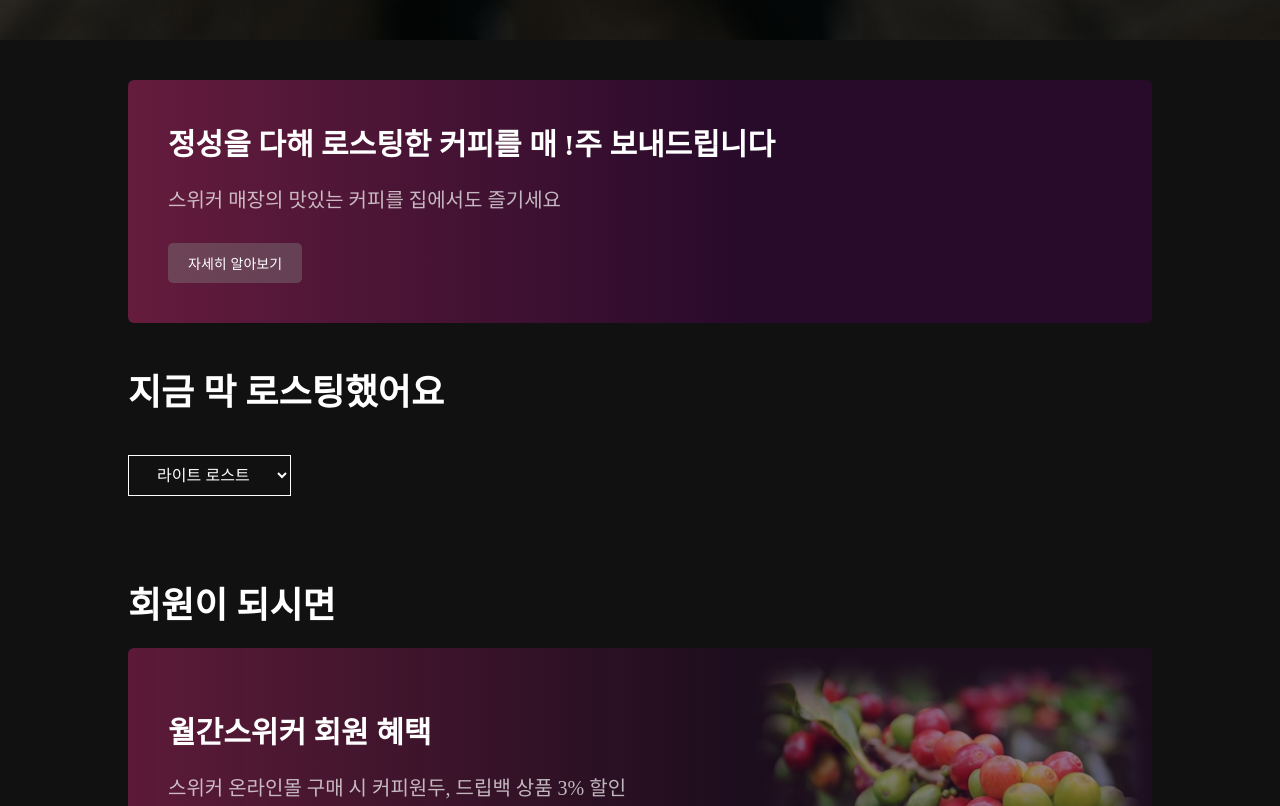
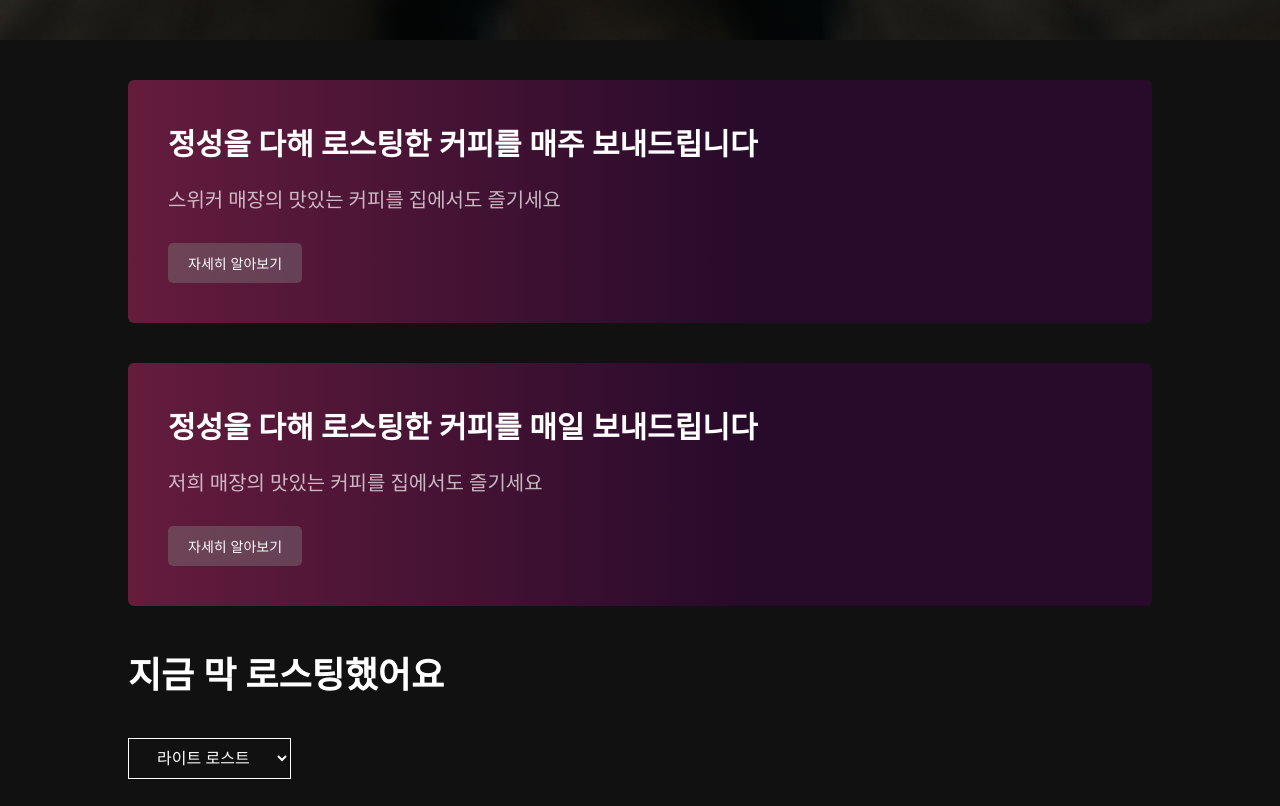
Before and after one commit to Eunsu2002/Cloudflare, a plain HTML site: page results/index.html in a window 1280 px wide. Shown: the part 760-1566 px from the top of the page. Drawn offline with Linux system fonts and the light colour scheme.

Commit message:
Update 2 index.html

```diff
--- a/results/index.html
+++ b/results/index.html
@@ -31,8 +31,13 @@
   <!-- 배너 -->
   <section id="banner">
     <div class="banner-content">
-      <h3>정성을 다해 로스팅한 커피를 매 !주 보내드립니다</h3>
+      <h3>정성을 다해 로스팅한 커피를 매주 보내드립니다</h3>
       <p>스위커 매장의 맛있는 커피를 집에서도 즐기세요</p>
+      <button>자세히 알아보기</button>
+    </div>
+    <div class="banner-content">
+      <h3>정성을 다해 로스팅한 커피를 매일 보내드립니다</h3>
+      <p>저희 매장의 맛있는 커피를 집에서도 즐기세요</p>
       <button>자세히 알아보기</button>
     </div>
     <h2>지금 막 로스팅했어요</h2>
```
